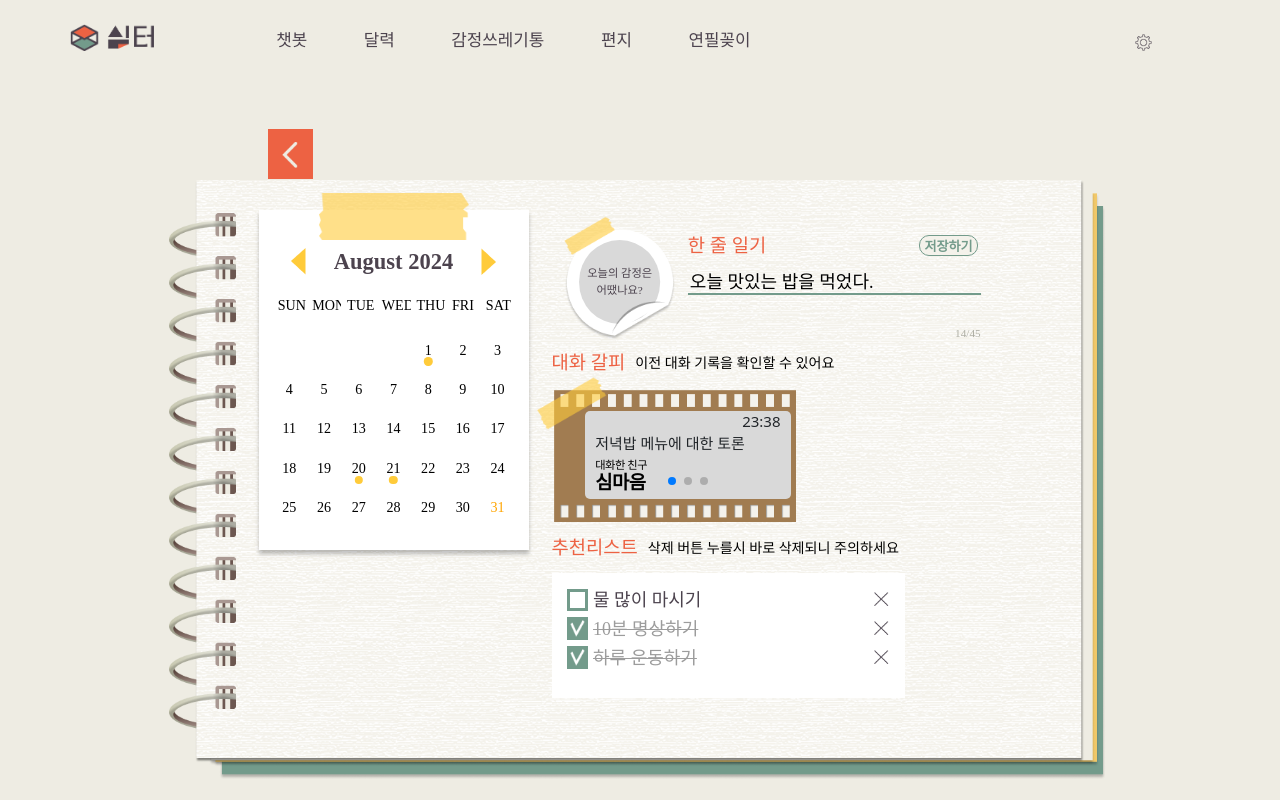
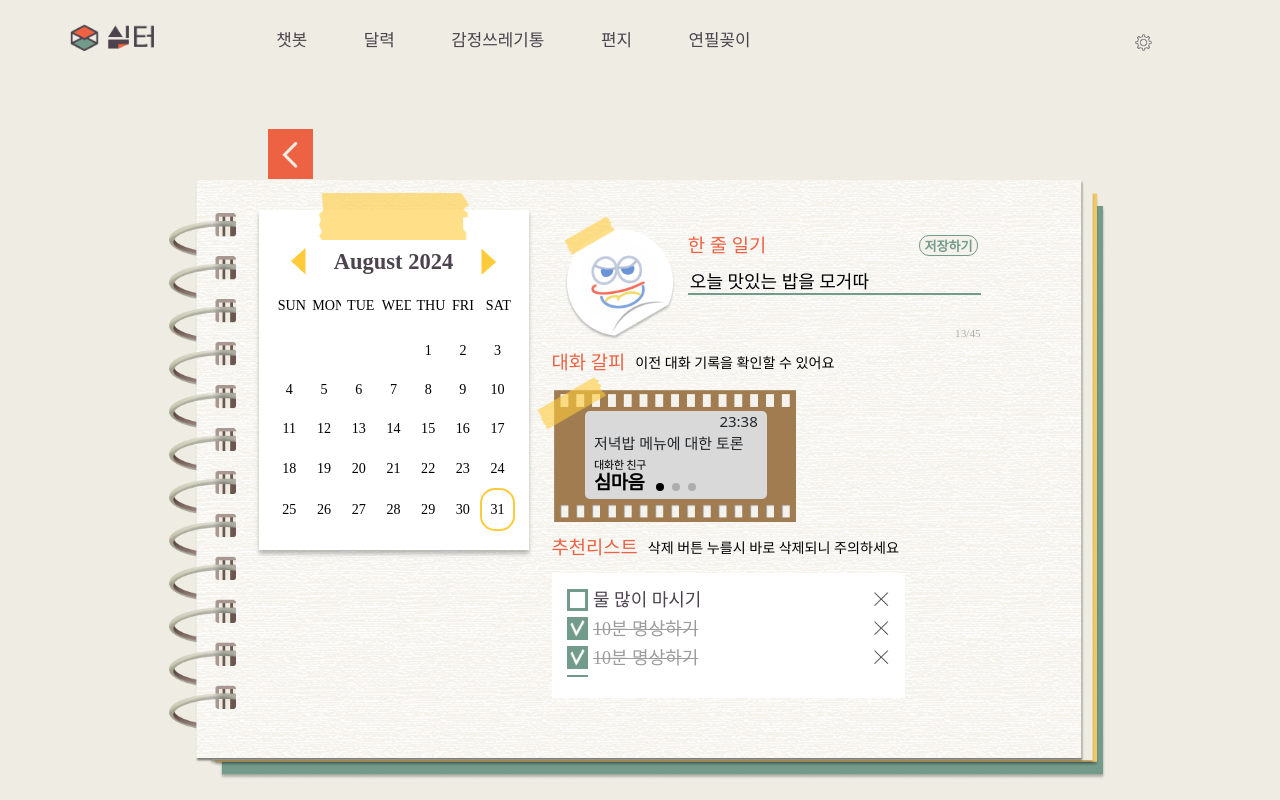
Before and after one commit to git1uv/client, a React (Create React App) app: page /date/1 in a window 1280 px wide. Built offline with nearby package versions, Linux system fonts and the light colour scheme.

Commit message:
feat: 오늘의 감정

```diff
--- a/src/assets/CalendarImg/icons.js
+++ b/src/assets/CalendarImg/icons.js
@@ -7,4 +7,20 @@ import miniTape from './image_sticker_onlytape.png';
 import stickerUp from './image_sticker_up.png';
 import bigTape from './image_yellowtape.png';
 import check from './check.png';
-export {Firework, buttonBack, film, note, stickerDown, stickerUp, miniTape, bigTape, check};
+import img1 from './1.png';
+import img2 from './2.png';
+import img3 from './3.png';
+import img4 from './4.png';
+import img5 from './5.png';
+import img6 from './6.png';
+import img7 from './7.png';
+import img8 from './8.png';
+import img9 from './9.png';
+import img10 from './10.png';
+import img11 from './11.png';
+import img12 from './12.png';
+import img13 from './13.png';
+import img14 from './14.png';
+import img15 from './15.png';
+import img16 from './16.png';
+export {Firework, buttonBack, film, note, stickerDown, stickerUp, miniTape, bigTape, check, img1, img2, img3, img4, img5, img6, img7, img8, img9,img10, img11, img12, img13, img14, img15, img16};
--- a/src/components/Calendar/Browser.jsx
+++ b/src/components/Calendar/Browser.jsx
@@ -10,6 +10,7 @@ import SaveModal from '../Modal/Calendar/SaveModal';
 import EmotionModal from '../Modal/Calendar/EmotionModal';
 import { useNavigate } from 'react-router-dom';
 import GifModal from '../Modal/Calendar/GifModal';
+import {img1, img2, img3, img4, img5, img6, img7, img8, img9, img10, img11, img12, img13, img14, img15, img16} from '../../assets/CalendarImg/icons';
 
 const DateWrapper = styled.div`
   display: flex;
@@ -25,34 +26,43 @@ function Browser() {
   const { date } = useParams();
   const formattedDate = moment(date).format('YYYY년 MM월 DD일');
   const { calendarID } = useParams();
-  //const [content, setContent] = useState('');
+  const [emotion, setEmotion] = useState('none');
+  const [content, setContent] = useState('');
   const [message, setMessage] = useState('');
-  //const [solutions, setSolutions] = useState([]);
+  const [solutions, setSolutions] = useState([]);
   const [counselingLogs, setCounselingLogs] = useState([]);
 
+  // 예시 데이터 설정
   useEffect(() => {
-    // 예시 데이터 설정
-    const exampleLogs = [
-      { id: 1, title: "저녁밥 메뉴에 대한 토론", chatbotType: "F", time: "23:38" },
-      { id: 2, title: "친구들에 대한 고민", chatbotType: "T", time: "11:00" },
-      { id: 3, title: "직장 스트레스 해결 방법", chatbotType: "F", time: "14:15" },
-    ];
+    const exampleData = {
+      emotion: "Happy",
+      diary: "오늘 맛있는 밥을 모거따",
+      counselingLog: [
+        { id: 1, title: "저녁밥 메뉴에 대한 토론", chatbotType: "F", time: "23:38" },
+        { id: 2, title: "친구들에 대한 고민", chatbotType: "T", time: "11:00" },
+        { id: 3, title: "친구들에 대한 고민", chatbotType: "H", time: "11:00" },
+      ],
+      solution: [
+        { id: 1, content: "물 많이 마시기", is_completed: false },
+        { id: 2, content: "10분 명상하기", is_completed: true },
+        { id: 3, content: "10분 명상하기", is_completed: true },
+        { id: 4, content: "10분 명상하기", is_completed: true },
+        { id: 5, content: "10분 명상하기", is_completed: true },
+      ]
+    };
 
-    setCounselingLogs(exampleLogs);
+    // 예시 데이터를 상태로 설정
+    setEmotion(exampleData.emotion);
+    setContent(exampleData.diary);
+    setCounselingLogs(exampleData.counselingLog);
+    setSolutions(exampleData.solution);
   }, []);
+
 
   const [showModal, setShowModal] = useState(false);
   const [showEmotionModal, setShowEmotionModal] = useState(false);
   const [showGif, setShowGif] = useState(false);
 
-
-  // 임의의 데이터 설정
-  const [content, setContent] = useState('오늘 맛있는 밥을 먹었다.');
-  const [solutions, setSolutions] = useState([
-    { id: 1, content: '물 많이 마시기', is_completed: false },
-    { id: 2, content: '10분 명상하기', is_completed: true },
-    { id: 3, content: '하루 운동하기', is_completed: true },
-  ]);
   const handleCheck = async (solutionId) => {
     const updatedSolutions = solutions.map(solution => {
       if (solution.id === solutionId) {
@@ -61,6 +71,7 @@ function Browser() {
       return solution;
     });
     setSolutions(updatedSolutions);
+
     if (updatedSolutions.every((solution) => solution.is_completed)) {
       setShowGif(true);
     }
@@ -85,9 +96,10 @@ function Browser() {
   };
  */
 
+  /**
   useEffect(() => {
     const fetchDiaryData = async () => {
-      /**try {
+      try {
         const year = moment(date).format('YYYY');
         const month = moment(date).format('MM');
         const day = moment(date).format('DD');
@@ -95,6 +107,7 @@ function Browser() {
         const response = await axios.get(`/api/v1/calendar/today/${year}/${month}/${day}`);
         if (response.status === 200) {
           const data = response.data.data;
+          setEmotion(data.emotion);
           setContent(data.diary);
           setSolutions(data.solution);
           setCounselingLogs(data.counselinglog);
@@ -103,11 +116,11 @@ function Browser() {
       }
       } catch (error) {
         setMessage(`데이터 불러오기 중 오류 발생: ${error.message}`);
-      }*/
+      }
     };
 
     fetchDiaryData();
-  }, [calendarID]);
+  }, [calendarID]);*/
 
   const handleSaveDiary = async () => {
     setShowModal(true);
@@ -131,6 +144,26 @@ function Browser() {
   const handleEmotionClick = () => {
     setShowEmotionModal(true);
   };
+  const emotionImages = {
+    Laughing: img1,
+    Excited: img2,
+    Passionate: img3,
+    Peaceful: img4,
+    Angry: img5,
+    Crying: img6,
+    Dissatisfied: img7,
+    Disappointed: img8,
+    Inlove: img9,
+    Sick: img10,
+    Proud: img11,
+    Tired: img12,
+    Surprised: img13,
+    Anxious: img14,
+    Happy: img15,
+    Embarrassed: img16,
+  };
+
+  const currentEmotionImage = emotion !== 'none' ? emotionImages[emotion] : null;
 
   const getChatbotName = (chatbotType) => {
     switch (chatbotType) {
@@ -138,6 +171,8 @@ function Browser() {
         return '심마음';
       case 'T':
         return '뉴러니';
+      case 'H':
+        return '반바니';
       default:
         return '반바니';
     }
@@ -156,7 +191,7 @@ function Browser() {
         try {
           const solution = updatedSolutions.find(solution => solution.id === solutionId);
           const response = await axios.patch(`/api/v1/calendar/today/solution/${solutionId}/done`, {
-           is_completed: solution.is_completed,
+           is_completed: solution.is_completed.toString(),
         });
           if (response.status !== 200) {
             setMessage(`저장 실패: ${response.data.message}`);
@@ -179,8 +214,8 @@ function Browser() {
         <P.Content>
           <P.DiaryBox>
             <P.TodayEmotion onClick={handleEmotionClick}>
-              <P.EmotionButton>
-                <P.EmotionText>오늘의 감정은 <br /> 어땠나요?</P.EmotionText>
+              <P.EmotionButton emotion={emotion} emotionImage={currentEmotionImage}>
+                {emotion === 'none' && <P.EmotionText>오늘의 감정은 <br /> 어땠나요?</P.EmotionText>}
               </P.EmotionButton>
               <P.OverlayImage />
             </P.TodayEmotion>
@@ -237,7 +272,7 @@ function Browser() {
         </P.Content>
       </P.Container>
       {showModal && <SaveModal isVisible={showModal} onClose={() => setShowModal(false)} />}
-      {showEmotionModal && <EmotionModal isVisible={showEmotionModal} onClose={() => setShowEmotionModal(false)} />}
+      {showEmotionModal && <EmotionModal isVisible={showEmotionModal} onClose={() => setShowEmotionModal(false)} calendarID={calendarID} setEmotion={setEmotion} />}
       {showGif && (
         <GifModal
           isVisible={showGif}
--- a/src/components/Calendar/CustomSlider.jsx
+++ b/src/components/Calendar/CustomSlider.jsx
@@ -19,16 +19,23 @@ const CustomSwiper = styled(Swiper)`
   display: flex;
   position: absolute;
   @media (min-width: 431px) {
-    width: 68%;
+    width: 60%;
     height: 60%;
     top: 24%;
     left: 16%;
   }
   @media (max-width: 430px) {
-    width: 88%;
+    width: 72%;
     height: 48%;
     top: 19%;
-    left: 10%;
+    left: 18%;
+  }
+  .swiper-pagination {
+    position: absolute;
+    bottom: 0.3vh !important;
+  }
+  .swiper-pagination-bullet {
+    background-color: #000;
   }
 `;
 const CustomSwiperSlide = styled(SwiperSlide)`
--- a/src/components/Calendar/MiniCalendar.jsx
+++ b/src/components/Calendar/MiniCalendar.jsx
@@ -14,9 +14,9 @@ function MiniCalendar() {
   const [emotionDays, setEmotionDays] = useState([]);
   const navigate = useNavigate();
   const emotion_day = [
-    '2024-08-01',
-    '2024-08-20',
-    '2024-08-21',
+    '2024-09-01',
+    '2024-09-20',
+    '2024-09-21',
     // 여기에 추가
   ];
   /**
--- a/src/components/Calendar/MiniCalendar.style.js
+++ b/src/components/Calendar/MiniCalendar.style.js
@@ -116,7 +116,7 @@ export const MiniCalendarWrapper = styled.div`
     justify-content: flex-start;
     align-items: center;
   }
-    .react-calendar__month-view__days__day {
+  .react-calendar__month-view__days__day {
     padding: 1%;
   }
   .react-calendar__month-view__days__day abbr {
@@ -129,15 +129,24 @@ export const MiniCalendarWrapper = styled.div`
     line-height: 20px;
   }
   .react-calendar__tile--now {
-    background-color: white;
+    background: white;
+    border: 2px solid #FFCB3A !important;
+    border-radius: 15px;
   }
   .react-calendar__tile--now abbr {
-    color: orange;
+    color: #000;
+    background: none;
+    width: 100%;
+    height: 100%;
   }
 
   /* 네비게이션 현재 월 스타일 적용 */
   .react-calendar__tile--hasActive {
     background-color: transparent;
+  }
+  .react-calendar__tile--active:enabled:hover,
+  .react-calendar__tile--active:enabled:focus {
+    background: #e6e6e6 !important;
   }
   .react-calendar__tile--hasActive abbr {
     color: white;
@@ -145,6 +154,7 @@ export const MiniCalendarWrapper = styled.div`
   .react-calendar__tile {
     position: relative;
     font-size: 1.25rem;
+    border-radius: 15px;
     z-index: 5;
     @media (min-width: 1601px){
       padding: 4.7% 0 !important;
--- a/src/components/Calendar/Mobile.jsx
+++ b/src/components/Calendar/Mobile.jsx
@@ -9,6 +9,7 @@ import SaveModal from '../Modal/Calendar/SaveModal';
 import EmotionModal from '../Modal/Calendar/EmotionModal';
 import GifModal from '../Modal/Calendar/GifModal';
 import { useNavigate } from 'react-router-dom';
+import {img1, img2, img3, img4, img5, img6, img7, img8, img9, img10, img11, img12, img13, img14, img15, img16} from '../../assets/CalendarImg/icons';
 
 const DateWrapper = styled.div`
   display: flex;
@@ -24,34 +25,42 @@ function Mobile() {
   const { date } = useParams();
   const formattedDate = moment(date).format('YYYY년 MM월 DD일');
   const { calendarID } = useParams();
-  //const [content, setContent] = useState('');
+  const [emotion, setEmotion] = useState('none');
+  const [content, setContent] = useState('');
   const [message, setMessage] = useState('');
-  //const [solutions, setSolutions] = useState([]);
+  const [solutions, setSolutions] = useState([]);
   const [counselingLogs, setCounselingLogs] = useState([]);
 
+  // 예시 데이터 설정
   useEffect(() => {
-    // 예시 데이터 설정
-    const exampleLogs = [
-      { id: 1, title: "저녁밥 메뉴에 대한 토론", chatbotType: "F", time: "23:38" },
-      { id: 2, title: "친구들에 대한 고민", chatbotType: "T", time: "11:00" },
-      { id: 3, title: "직장 스트레스 해결 방법", chatbotType: "F", time: "14:15" },
-    ];
+    const exampleData = {
+      emotion: "Happy",
+      diary: "오늘 맛있는 밥을 모거따",
+      counselingLog: [
+        { id: 1, title: "저녁밥 메뉴에 대한 토론", chatbotType: "F", time: "23:38" },
+        { id: 2, title: "친구들에 대한 고민", chatbotType: "T", time: "11:00" },
+        { id: 3, title: "친구들에 대한 고민", chatbotType: "H", time: "11:00" },
+      ],
+      solution: [
+        { id: 1, content: "물 많이 마시기", is_completed: false },
+        { id: 2, content: "10분 명상하기", is_completed: true },
+        { id: 3, content: "10분 명상하기", is_completed: true },
+        { id: 4, content: "10분 명상하기", is_completed: true },
+        { id: 5, content: "10분 명상하기", is_completed: true },
+      ]
+    };
 
-    setCounselingLogs(exampleLogs);
+    // 예시 데이터를 상태로 설정
+    setEmotion(exampleData.emotion);
+    setContent(exampleData.diary);
+    setCounselingLogs(exampleData.counselingLog);
+    setSolutions(exampleData.solution);
   }, []);
 
   const [showModal, setShowModal] = useState(false);
   const [showEmotionModal, setShowEmotionModal] = useState(false);
   const [showGif, setShowGif] = useState(false);
 
-
-  // 임의의 데이터 설정
-  const [content, setContent] = useState('오늘 맛있는 밥을 먹었다.');
-  const [solutions, setSolutions] = useState([
-    { id: 1, content: '물 많이 마시기', is_completed: false },
-    { id: 2, content: '10분 명상하기', is_completed: true },
-    { id: 3, content: '하루 운동하기', is_completed: true },
-  ]);
   const handleCheck = (solutionId) => {
     const updatedSolutions = solutions.map(solution => {
       if (solution.id === solutionId) {
@@ -60,6 +69,7 @@ function Mobile() {
       return solution;
     });
     setSolutions(updatedSolutions);
+
     if (updatedSolutions.every(solution => solution.is_completed)) {
       setShowGif(true);
     }
@@ -83,10 +93,10 @@ function Mobile() {
     }
   };
  */
-
+/**
   useEffect(() => {
     const fetchDiaryData = async () => {
-      /**try {
+      try {
         const year = moment(date).format('YYYY');
         const month = moment(date).format('MM');
         const day = moment(date).format('DD');
@@ -94,6 +104,7 @@ function Mobile() {
         const response = await axios.get(`/api/v1/calendar/today/${year}/${month}/${day}`);
         if (response.status === 200) {
           const data = response.data.data;
+          setEmotion(data.emotion);
           setContent(data.diary);
           setSolutions(data.solution);
           setCounselingLogs(data.counselinglog);
@@ -102,11 +113,11 @@ function Mobile() {
       }
       } catch (error) {
         setMessage(`데이터 불러오기 중 오류 발생: ${error.message}`);
-      }*/
+      }
     };
 
     fetchDiaryData();
-  }, [calendarID]);
+  }, [calendarID]);*/
 
   const handleSaveDiary = async () => {
     setShowModal(true);
@@ -130,6 +141,26 @@ function Mobile() {
   const handleEmotionClick = () => {
     setShowEmotionModal(true);
   };
+  const emotionImages = {
+    Laughing: img1,
+    Excited: img2,
+    Passionate: img3,
+    Peaceful: img4,
+    Angry: img5,
+    Crying: img6,
+    Dissatisfied: img7,
+    Disappointed: img8,
+    Inlove: img9,
+    Sick: img10,
+    Proud: img11,
+    Tired: img12,
+    Surprised: img13,
+    Anxious: img14,
+    Happy: img15,
+    Embarrassed: img16,
+  };
+
+  const currentEmotionImage = emotion !== 'none' ? emotionImages[emotion] : null;
 
   const getChatbotName = (chatbotType) => {
     switch (chatbotType) {
@@ -137,6 +168,8 @@ function Mobile() {
         return '심마음';
       case 'T':
         return '뉴러니';
+      case 'H':
+        return '반바니';
       default:
         return '반바니';
     }
@@ -155,7 +188,7 @@ function Mobile() {
         try {
           const solution = updatedSolutions.find(solution => solution.id === solutionId);
           const response = await axios.patch(`/api/v1/calendar/today/solution/${solutionId}/done`, {
-           is_completed: solution.is_completed,
+           is_completed: solution.is_completed.toString(),
         });
           if (response.status !== 200) {
             setMessage(`저장 실패: ${response.data.message}`);
@@ -177,8 +210,8 @@ function Mobile() {
         <M.Content>
           <M.DiaryBox onClick={handleEmotionClick}>
             <M.TodayEmotion>
-              <M.EmotionButton>
-                <M.EmotionText>오늘의 감정은 <br /> 어땠나요?</M.EmotionText>
+              <M.EmotionButton emotion={emotion} emotionImage={currentEmotionImage}>
+                {emotion === 'none' && <M.EmotionText>오늘의 감정은 <br /> 어땠나요?</M.EmotionText>}
               </M.EmotionButton>
               <M.OverlayImage />
             </M.TodayEmotion>
@@ -235,7 +268,7 @@ function Mobile() {
         </M.Content>
       </M.Container>
       {showModal && <SaveModal isVisible={showModal} onClose={() => setShowModal(false)} />}
-      {showEmotionModal && <EmotionModal isVisible={showEmotionModal} onClose={() => setShowEmotionModal(false)} />}
+      {showEmotionModal && <EmotionModal isVisible={showEmotionModal} onClose={() => setShowEmotionModal(false)} calendarID={calendarID} setEmotion={setEmotion} />}
       {showGif && (
         <GifModal
           isVisible={showGif}
--- a/src/components/Calendar/MobileDatePage.style.js
+++ b/src/components/Calendar/MobileDatePage.style.js
@@ -88,7 +88,10 @@ export const EmotionButton = styled.div`
   transform: translateX(-50%);
   width: 92px;
   height: 92px;
-  background-color: #D9D9D9;
+  background-color: ${({ emotion }) => emotion === 'none' ? '#D9D9D9' : 'white'};
+  background-image: ${({ emotionImage }) => emotionImage !== 'none' ? `url(${emotionImage})` : 'none'};
+  background-size: contain;
+  background-position: center;
   border-radius: 50%;
   display: flex;
   justify-content: center;
--- a/src/components/Calendar/PCDatePage.style.js
+++ b/src/components/Calendar/PCDatePage.style.js
@@ -132,7 +132,10 @@ export const EmotionButton = styled.div`
   transform: translateX(-50%);
   width: 60%;
   height: 59.5%;
-  background-color: #D9D9D9;
+  background-color: ${({ emotion }) => emotion === 'none' ? '#D9D9D9' : 'white'};
+  background-image: ${({ emotionImage }) => emotionImage !== 'none' ? `url(${emotionImage})` : 'none'};
+  background-size: contain;
+  background-position: center;
   border-radius: 50%;
   display: flex;
   justify-content: center;
--- a/src/components/Modal/Calendar/EmotionModal.style.js
+++ b/src/components/Modal/Calendar/EmotionModal.style.js
@@ -13,7 +13,6 @@ export const ModalBg = styled.div`
   z-index: 90;
   @media (min-width: 431px) {
     background: rgba(82, 82, 82, 0.3);
-    backdrop-filter: blur(2.5px);
   }
 `;
 export const Modal = styled.div`
@@ -24,15 +23,15 @@ export const Modal = styled.div`
   border-radius: 24px;
   text-align: center;
   @media (min-width: 431px) {
-    width: 24%;
+    width: 24vw;
     top: 30%;
     left: 50%;
-    height: 50%;
+    height: 50vh;
   }
   @media (max-width: 430px) {
-    width: 76%;
+    width: 78vw;
     top: 25%;
-    height: 50%;
+    height: 48vh;
   }
 `;
 export const ModalCloseButton = styled.button`
@@ -52,3 +51,29 @@ export const ModalCloseButton = styled.button`
     right: 1vw;
   }
 `;
+export const EmotionContainer = styled.div`
+  display: grid;
+  grid-template-columns: repeat(4, 1fr);
+  gap: 10px;
+  position: relative;
+  top: 5%;
+
+`;
+export const EmotionImg = styled.div`
+  display: flex;
+  justify-content: center;
+  align-items: center;
+  @media (min-width: 431px) {
+    img{
+      width: 5vw;
+      height: 10vh;
+    }
+  }
+  @media (max-width: 430px) {
+    img{
+      width: 15vw;
+      height: 9vh;
+    }
+  }
+
+`;
--- a/src/components/Modal/Letter/ChatLetter.style.js
+++ b/src/components/Modal/Letter/ChatLetter.style.js
@@ -1,7 +1,7 @@
 import styled from 'styled-components';
 import FBackground from '../../../assets/letterImg/letter_f.png';
 import TBackground from '../../../assets/letterImg/letter_t.png';
-import DefaultBackground from '../../../assets/letterImg/letter_half.png';
+import HBackground from '../../../assets/letterImg/letter_half.png';
 
 export const ModalBg = styled.div`
   position: fixed;
@@ -55,7 +55,8 @@ export const Modal = styled.div`
   background-image: ${({ chatbotType }) =>
     chatbotType === 'F' ? `url(${FBackground})` :
     chatbotType === 'T' ? `url(${TBackground})` :
-    `url(${DefaultBackground})`};
+    chatbotType === 'H' ? `url(${HBackground})` :
+    `url(${HBackground})`};
   background-size: contain;
   background-position: center;
   background-repeat: no-repeat;
```
Also changed, not shown: src/components/Calendar/CustomCalendar.style.js (+22 -19 lines), src/components/Modal/Calendar/EmotionModal.jsx (+35 -1 lines).
